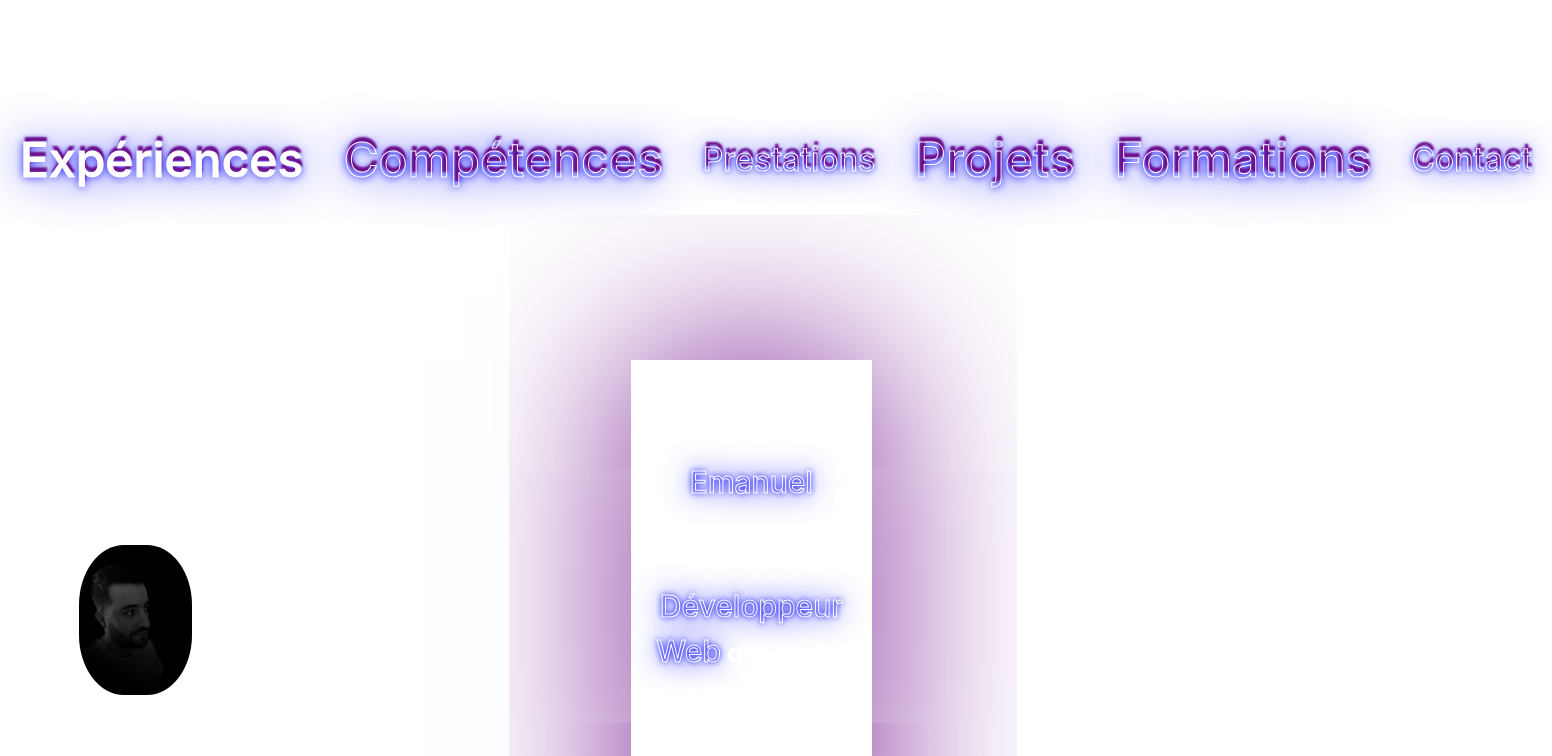
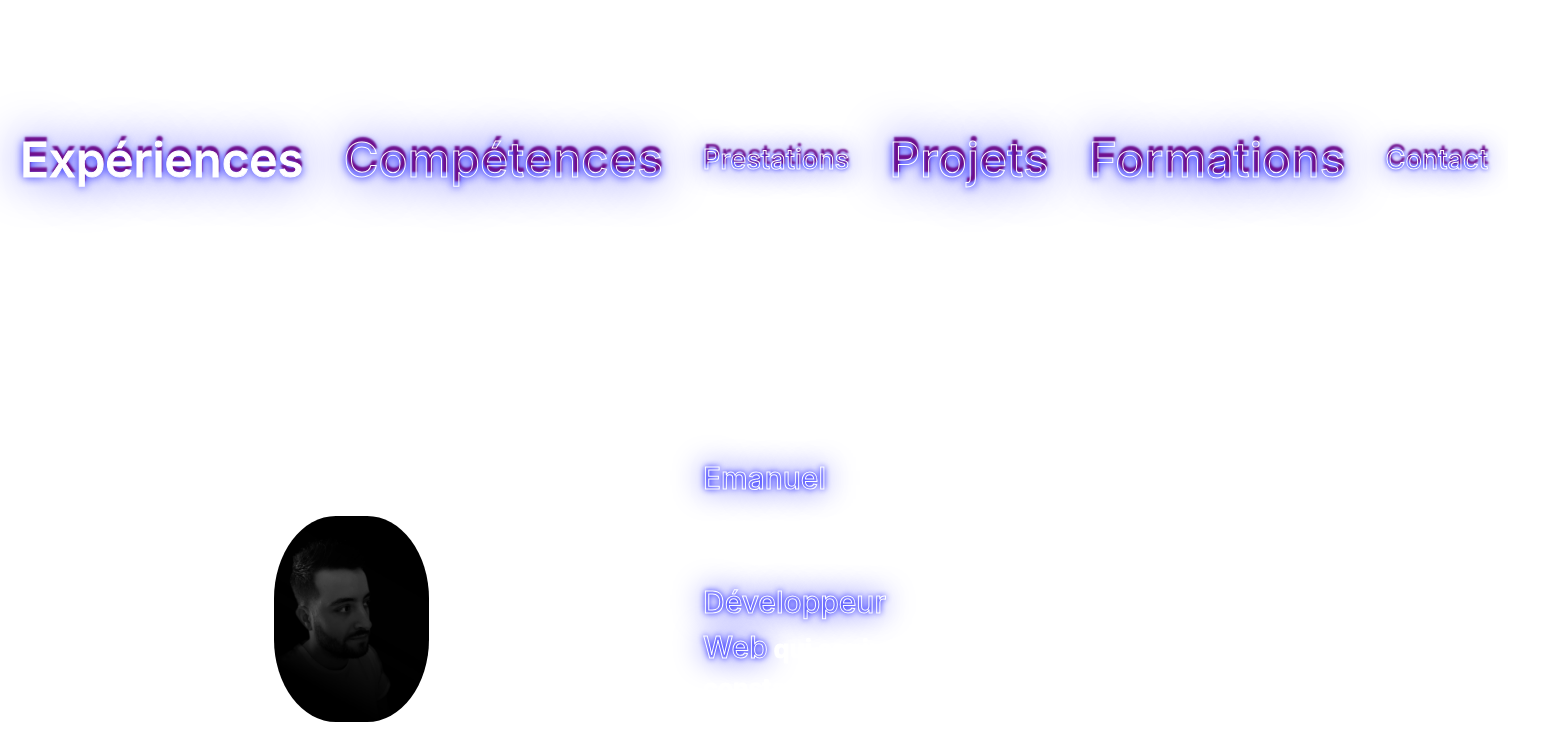
Before and after one commit to Manu-Marques/Portfolio_V2, a React (Vite) app: page / in a window 1280 px wide. Shown: the part 40-796 px from the top of the page, 1552 px wide, since content can reach past the window. Built offline with nearby package versions, Linux system fonts and the light colour scheme.

Commit message:
css added

```diff
--- a/src/components/app/App.css
+++ b/src/components/app/App.css
@@ -19,11 +19,8 @@
 
 .home-me {
   display: flex;
-  align-items: center;
   flex-direction: column;
-  width: 25%;
-  border: 4px solid #ffffff;
-  box-shadow: 0 0 192px 0 rgb(110, 13, 139);
+  width: 50%;
 }
 
 .home-menu {
@@ -70,7 +67,7 @@
 .home-prestation,
 .home-contact {
   position: relative;
-  font-size: 2em;
+  font-size: 1.7em;
   font-weight: 500;
   color: transparent;
   -webkit-text-stroke: 1px #fff;
@@ -83,8 +80,7 @@
 .home-projets:hover,
 .home-formations:hover,
 .home-prestation:hover,
-.home-contact:hover,
-.home-contact-button:hover{
+.home-contact:hover{
   color: #fff;
   text-shadow: 1px -5px 2px rgb(110, 13, 139), 0 0 1em blue, 0 0 0.2em blue;
   cursor: pointer;
@@ -92,8 +88,8 @@
 
 
 .home-presentation {
+  -webkit-text-stroke: 1px #fff;
   color: #fff;
-  text-align: center;
 }
 
 .presentation-word {
@@ -106,7 +102,8 @@
 }
 
 .home-image{
-  width: 55%;
+  display: flex;
+  justify-content: center;
 }
 
 .home-img {
@@ -131,9 +128,6 @@
   padding: 20px;
 }
 
-.home-category {
-
-}
 
  /* .home-experience::before,
 .home-skills::before,
--- a/src/components/arrow/styles.css
+++ b/src/components/arrow/styles.css
@@ -4,6 +4,7 @@
     cursor: pointer;
     right: 0;
     bottom: 0;
+    padding: 20px;
 }
 
 .fa-1x {
```
